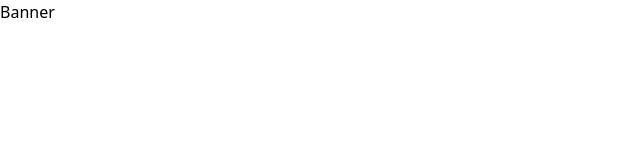
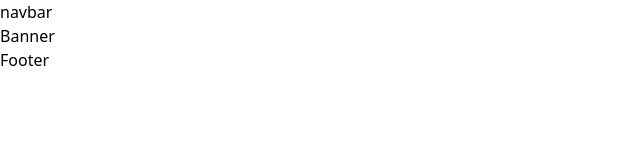
Before and after one commit to Mohammad-Ali-404/inventory-management-client, a React (Vite) app: page / in a window 1280 px wide. Shown: the top 160 px of the page, without its empty margins (0-640 px from the left). Built offline with nearby package versions, Linux system fonts and the light colour scheme.

Commit message:
setup file

```diff
--- a/src/Layout/Main.jsx
+++ b/src/Layout/Main.jsx
@@ -1,10 +1,14 @@
 import React from 'react';
 import { Outlet } from 'react-router-dom';
+import Navbar from '../Pages/Shared/Navbar/Navbar';
+import Footer from '../Pages/Shared/Footer/Footer';
 
 const Main = () => {
     return (
         <div>
+            <Navbar/>
             <Outlet/>
+            <Footer/>
         </div>
     );
 };
--- /dev/null
+++ b/src/Pages/Shared/Footer/Footer.jsx
@@ -0,0 +1,11 @@
+import React from 'react';
+
+const Footer = () => {
+    return (
+        <div>
+            Footer
+        </div>
+    );
+};
+
+export default Footer;
--- /dev/null
+++ b/src/Pages/Shared/Navbar/Navbar.jsx
@@ -0,0 +1,11 @@
+import React from 'react';
+
+const Navbar = () => {
+    return (
+        <div>
+            navbar
+        </div>
+    );
+};
+
+export default Navbar;
--- a/src/Routes/Router.jsx
+++ b/src/Routes/Router.jsx
@@ -10,7 +10,8 @@
             {
                 path:'/',
                 element:<Home/>
-            },
+            }
+
         ]
     }
 ])
```
Also changed, not shown: .eslintrc.cjs, src/assets/LOGO.png (added).
